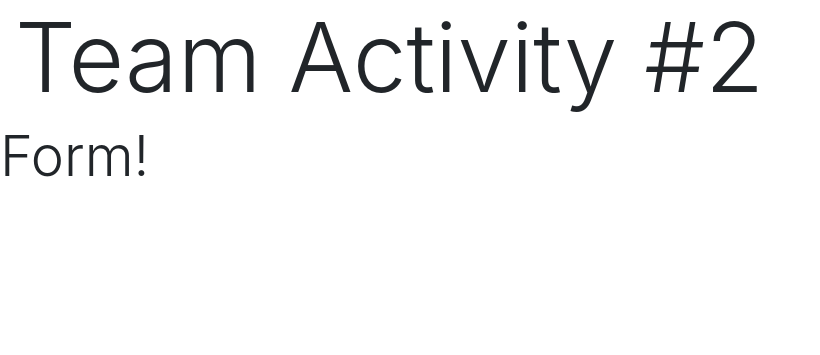
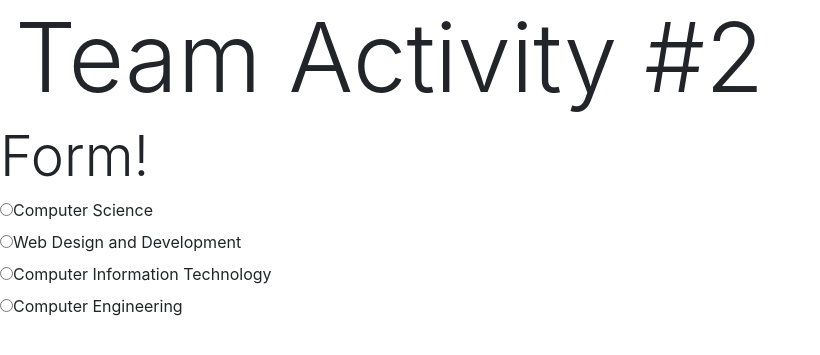
Before and after one commit to jordanburdett/team-activity-2, a PHP site: page / in a window 1280 px wide. Shown: the top 355 px of the page, without its empty margins (0-820 px from the left). Run offline with PHP 8.4, Linux system fonts and the light colour scheme.

Commit message:
added some radio buttons

```diff
--- a/index.php
+++ b/index.php
@@ -1,7 +1,7 @@
 <!DOCTYPE html>
 <html>
     <head>
-    <title>PHP playground</title>
+    <title>PHP forms</title>
     <link rel="stylesheet" href="style.css">
     <meta name="viewport" content="width=device-width, initial-scale=1">
     <link rel="stylesheet" href="https://maxcdn.bootstrapcdn.com/bootstrap/4.3.1/css/bootstrap.min.css">
@@ -23,9 +23,16 @@
 
                 <?php
                 /**********************************************************
-                 * Create the form using php for stretch
-                 */
+                * Create the form using php for stretch
+                */
 
+                // Loop through these to create the radio buttons
+                $majors = array("Computer Science", "Web Design and Development",
+                    "Computer Information Technology", "Computer Engineering");
+
+                foreach($majors as $major) {
+                    echo "<div class='radio'><label><input type='radio' name='majorRadio'>" . $major . "</label></div>";
+                }
 
                 ?>
 
```
